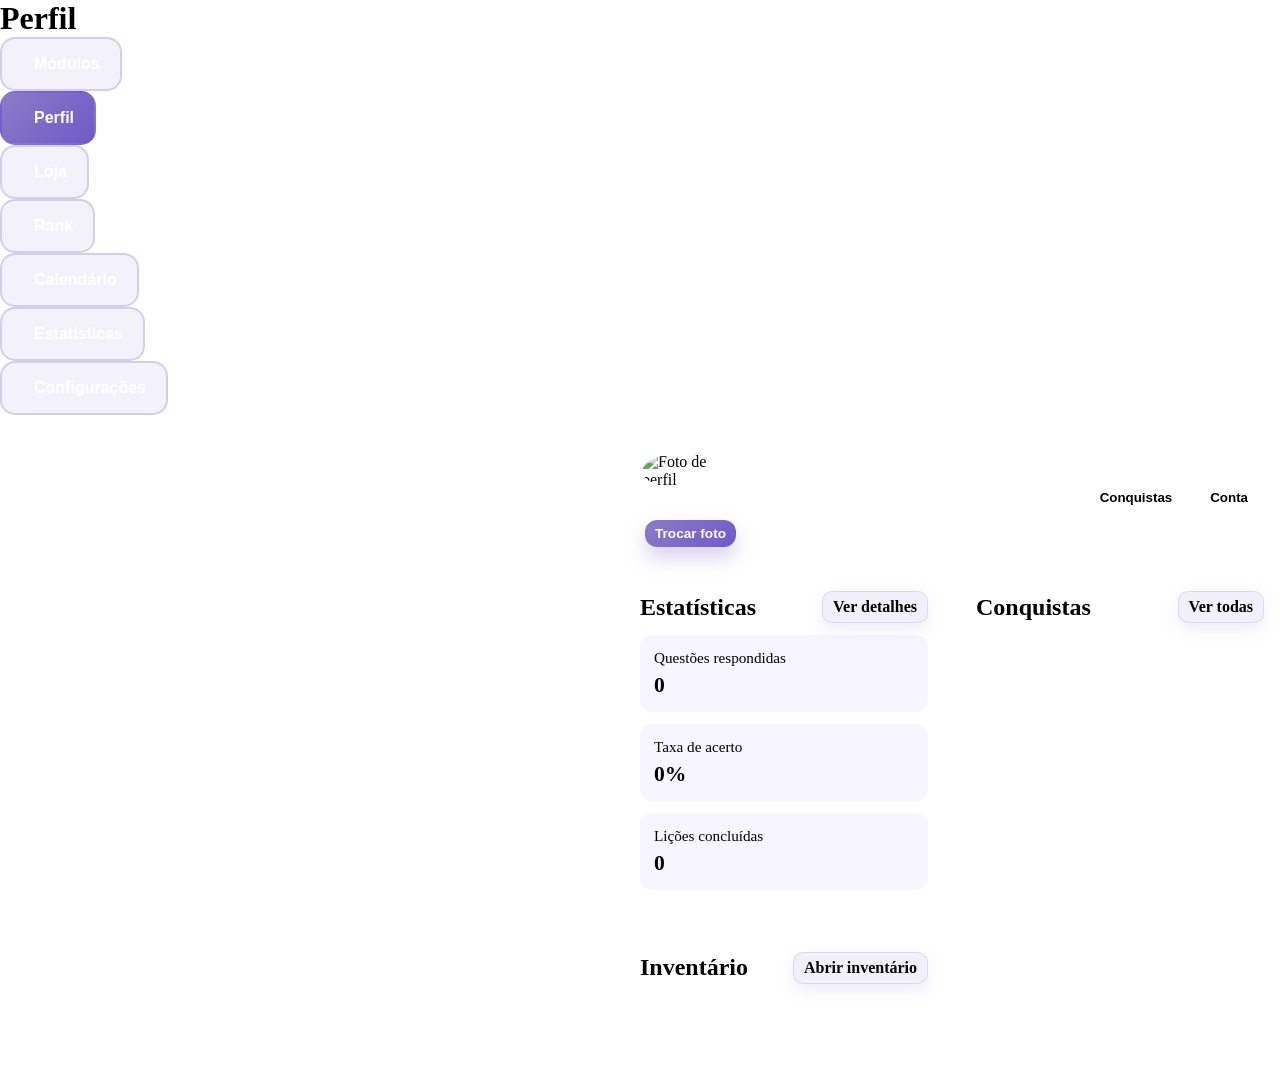
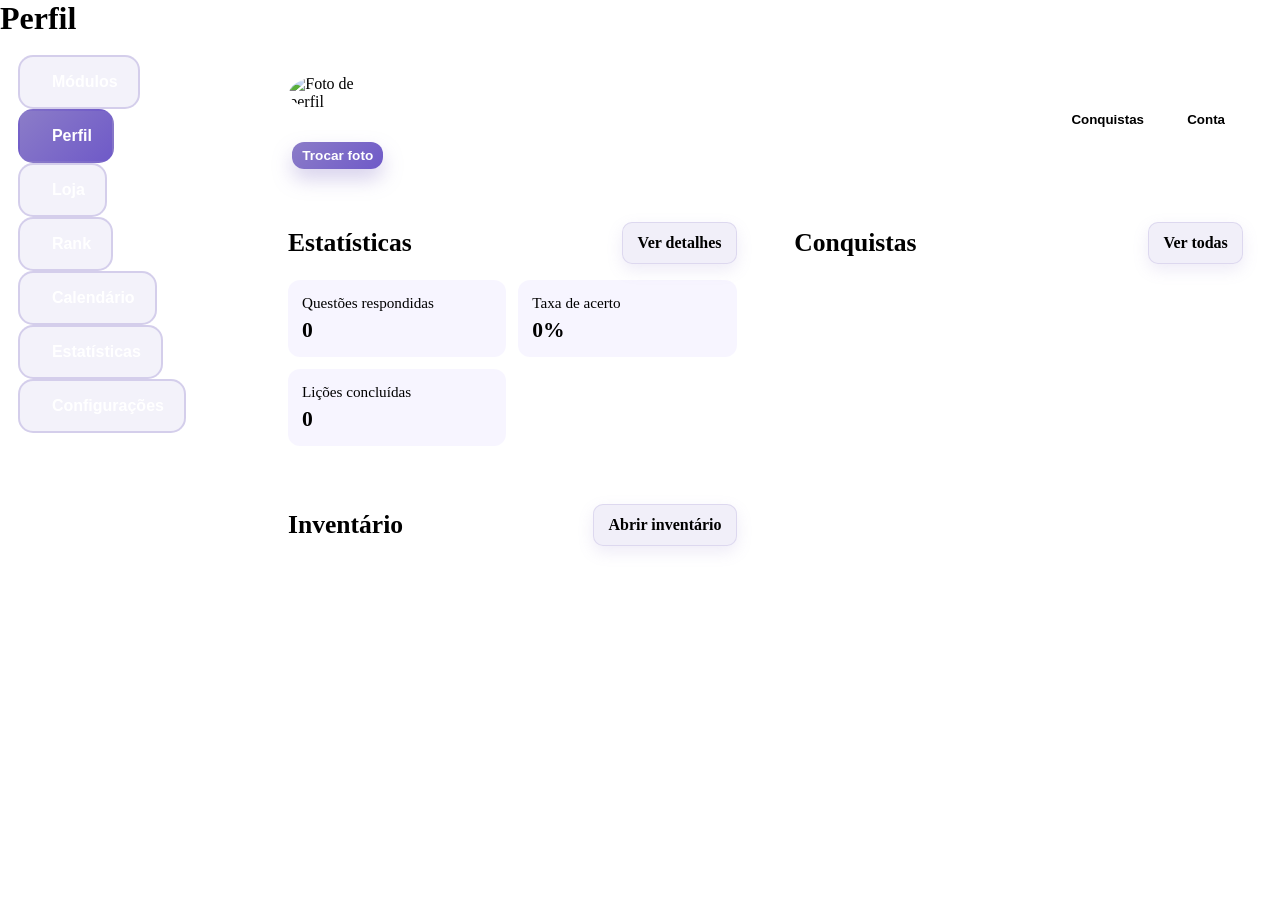

padronizando layout da topbar

--- a/frontend/public/src/assets/styles/perfil_novo.css
+++ b/frontend/public/src/assets/styles/perfil_novo.css
@@ -6,6 +6,7 @@
 
 body {
   background: var(--bg);
+  overflow-x: hidden;
 }
 
 .page-wrapper {
@@ -16,8 +17,8 @@ body {
 
 .profile-layout {
   display: grid;
-  grid-template-columns: 260px 1fr;
-  gap: 20px;
+  grid-template-columns: clamp(220px, 18vw, 260px) minmax(0, 1fr);
+  gap: clamp(16px, 1.6vw, 24px);
   align-items: start;
   max-width: 1380px;
   margin: 0 auto;
@@ -41,25 +42,38 @@ body {
 .profile-main {
   grid-area: main;
   width: 100%;
-  display: grid;
-  grid-template-columns: repeat(2, minmax(320px, 1fr));
-  gap: 16px;
+  min-width: 0;
+  display: flex;
+  flex-direction: column;
+  gap: clamp(16px, 1.5vw, 24px);
 }
 
 .perfil-container .main-content {
-  display: grid;
-  grid-template-columns: repeat(2, minmax(320px, 1fr));
-  gap: 16px;
-
+  display: flex;
+  flex-direction: column;
+  min-width: 0;
+  gap: clamp(16px, 1.5vw, 24px);
+  overflow: visible;
 }
 
 .perfil-container {
   display: grid;
-  grid-template-columns: 260px 1fr;
-  gap: 20px;
+  grid-template-columns: clamp(220px, 18vw, 260px) minmax(0, 1fr);
+  grid-template-rows: auto;
+  grid-template-areas: "sidebar main";
+  gap: clamp(16px, 1.6vw, 24px);
   align-items: start;
-  max-width: 2000px;
+  width: min(100%, 1680px);
+  max-width: none;
   margin: 0 auto 40px;
+  padding: clamp(12px, 1.4vw, 24px);
+  min-height: auto;
+}
+
+.perfil-container .sidebar {
+  grid-area: sidebar;
+  width: 100%;
+  min-width: 0;
 }
 
 .nav-item {
@@ -88,7 +102,7 @@ body {
   background: var(--card);
   border: 1px solid var(--border);
   border-radius: 18px;
-  padding: 18px;
+  padding: clamp(16px, 1.6vw, 24px);
   display: flex;
   flex-wrap: wrap;
   align-items: center;
@@ -96,13 +110,15 @@ body {
   gap: 18px;
   box-shadow: 0 12px 28px var(--shadow);
   width: 100%;
-  grid-column: span 2;
+  min-width: 0;
 }
 
 .avatar-area {
   display: flex;
   align-items: center;
   gap: 16px;
+  min-width: min(100%, 340px);
+  flex: 1 1 360px;
 }
 
 .avatar-wrapper {
@@ -135,8 +151,18 @@ body {
 }
 
 .user-info h1 {
-  font-size: 1.35rem;
+  font-size: clamp(1.25rem, 1.6vw, 1.65rem);
   margin-bottom: 4px;
+}
+
+.user-info {
+  min-width: 0;
+}
+
+.user-info h1,
+.username,
+.email {
+  overflow-wrap: anywhere;
 }
 
 .username {
@@ -153,11 +179,14 @@ body {
   display: flex;
   gap: 10px;
   flex-wrap: wrap;
+  justify-content: flex-end;
+  flex: 0 1 auto;
 }
 
 .ghost {
   border: 1px solid var(--border);
-  padding: 10px 14px;
+  min-height: 42px;
+  padding: 10px clamp(14px, 1.3vw, 20px);
   border-radius: 10px;
   background: transparent;
   color: var(--text);
@@ -167,41 +196,55 @@ body {
 
 .panels {
   display: grid;
-  grid-template-columns: repeat(auto-fit, minmax(320px, 1fr));
-  gap: 16px;
+  grid-template-columns: repeat(auto-fit, minmax(min(100%, 360px), 1fr));
+  gap: clamp(16px, 1.5vw, 24px);
   width: 100%;
-  min-height: 50vh;
-
-  grid-column: span 2;
+  min-height: 0;
+  min-width: 0;
+  align-items: stretch;
 }
 
 .panel {
   background: var(--card);
   border: 1px solid var(--border);
   border-radius: 16px;
-  padding: 16px;
+  padding: clamp(16px, 1.5vw, 22px);
   box-shadow: 0 10px 24px var(--shadow);
+  min-width: 0;
+  height: 100%;
 }
 
 .panel-header {
   display: flex;
   align-items: center;
   justify-content: space-between;
-  margin-bottom: 12px;
+  gap: 12px;
+  margin-bottom: 16px;
+  flex-wrap: wrap;
+}
+
+.panel-header h2 {
+  font-size: clamp(1.45rem, 2vw, 2rem);
+  line-height: 1.1;
 }
 
 .panel-header a {
   color: var(--primary);
   font-weight: 800;
   text-decoration: none;
-  padding: 6px 10px;
+  min-height: 42px;
+  padding: 8px clamp(12px, 1.1vw, 18px);
   border-radius: 10px;
   background: rgba(139, 124, 200, 0.12);
   border: 1px solid rgba(139, 124, 200, 0.2);
   box-shadow: 0 6px 16px rgba(139, 124, 200, 0.15);
   display: inline-flex;
   align-items: center;
+  justify-content: center;
   gap: 6px;
+  max-width: 100%;
+  text-align: center;
+  line-height: 1.15;
   transition: transform 0.15s ease, box-shadow 0.15s ease;
 }
 .panel-header a:hover {
@@ -213,7 +256,7 @@ body {
 
 .stat-grid {
   display: grid;
-  grid-template-columns: repeat(auto-fit, minmax(160px, 1fr));
+  grid-template-columns: repeat(auto-fit, minmax(min(100%, 150px), 1fr));
   gap: 12px;
 }
 
@@ -222,6 +265,7 @@ body {
   border: 1px solid var(--border);
   padding: 14px;
   border-radius: 12px;
+  min-width: 0;
 }
 
 .stat-card .label {
@@ -237,7 +281,7 @@ body {
 
 .achievements-list {
   display: grid;
-  grid-template-columns: repeat(auto-fit, minmax(220px, 1fr));
+  grid-template-columns: repeat(auto-fit, minmax(min(100%, 220px), 1fr));
   gap: 10px;
 }
 
@@ -248,6 +292,7 @@ body {
   background: rgba(156, 131, 255, 0.08);
   display: flex;
   gap: 10px;
+  min-width: 0;
 }
 
 .ach-card.locked {
@@ -255,6 +300,7 @@ body {
 }
 
 .ach-card .badge {
+  flex: 0 0 34px;
   width: 34px;
   height: 34px;
   border-radius: 10px;
@@ -266,11 +312,13 @@ body {
 
 .ach-card strong {
   display: block;
+  overflow-wrap: anywhere;
 }
 
 .ach-card p {
   color: var(--text-muted);
   font-size: 0.9rem;
+  overflow-wrap: anywhere;
 }
 
 .toast {
@@ -314,6 +362,48 @@ body {
   font-size: 0.9rem;
 }
 
+@media (max-width: 1180px) {
+  .perfil-container {
+    grid-template-columns: clamp(200px, 22vw, 240px) minmax(0, 1fr);
+  }
+
+  .panels {
+    grid-template-columns: repeat(auto-fit, minmax(min(100%, 300px), 1fr));
+  }
+}
+
+@media (max-width: 980px) {
+  .perfil-container {
+    grid-template-columns: 1fr;
+    grid-template-areas:
+      "main"
+      "sidebar";
+    padding-bottom: 88px;
+  }
+
+  .perfil-container .sidebar {
+    position: fixed;
+    left: 12px;
+    right: 12px;
+    bottom: 12px;
+    width: auto;
+    max-width: none;
+    height: 68px;
+    z-index: 100;
+    overflow-x: auto;
+    overflow-y: hidden;
+    flex-direction: row;
+    align-items: center;
+    padding: 8px;
+  }
+
+  .perfil-container .nav-item {
+    flex: 0 0 auto;
+    min-width: 92px;
+    justify-content: center;
+  }
+}
+
 @media (max-width: 720px) {
   .avatar-area {
     width: 100%;
@@ -322,8 +412,19 @@ body {
     flex-direction: column;
     align-items: flex-start;
   }
-  .profile-layout {
-    grid-template-columns: 1fr;
+
+  .quick-actions {
+    width: 100%;
+    justify-content: flex-start;
+  }
+
+  .quick-actions .ghost,
+  .panel-header a {
+    flex: 1 1 150px;
+  }
+
+  .panel-header {
+    align-items: flex-start;
   }
 }
 /* Oculta botão voltar (usamos navegação pela sidebar) */
